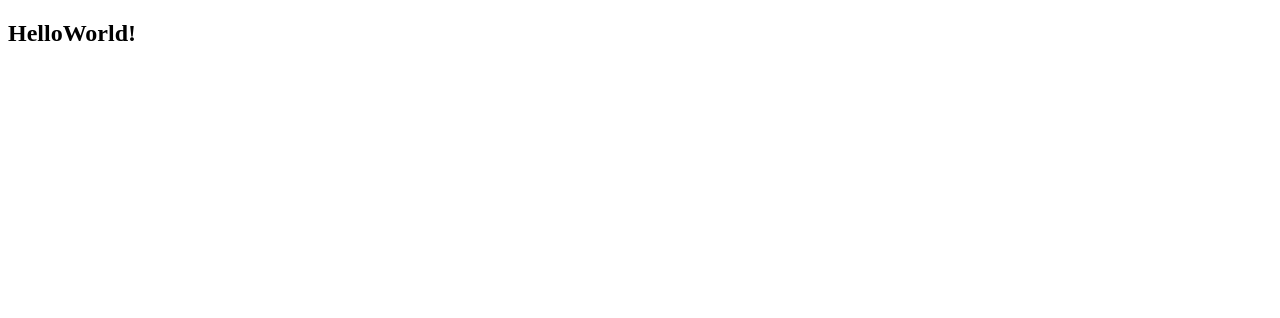
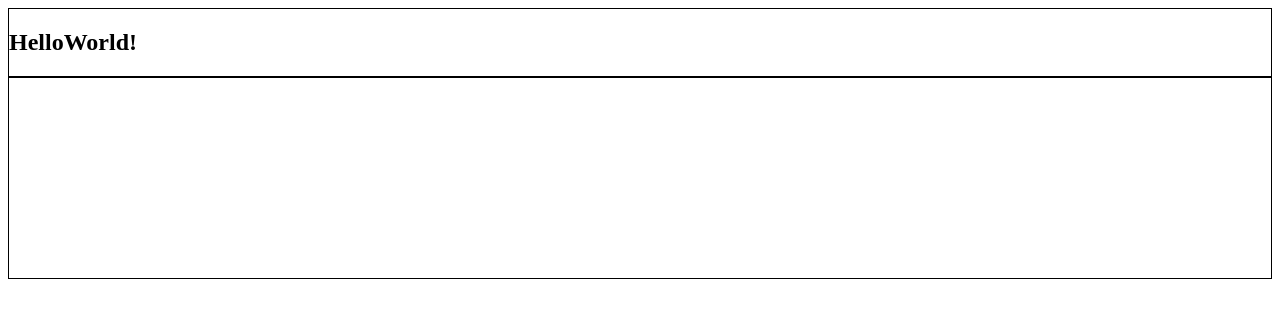
Before and after one commit to MigAnette/MigAnette.github.io, a plain HTML site: page index.html in a window 1280 px wide. Drawn offline with Linux system fonts and the light colour scheme.

Commit message:
Added style.css

```diff
--- a/index.html
+++ b/index.html
@@ -4,6 +4,7 @@
     <meta charset="UTF-8">
     <meta name="viewport" content="width=device-width, initial-scale=1.0">
     <meta http-equiv="X-UA-Compatible" content="ie=edge">
+    <link rel="stylesheet" href="style.css">
     <title>Document</title>
 </head>
 <body>
@@ -12,7 +13,7 @@
             <div class="mainTitle"><h1>HelloWorld!</h1></div>
         </nav>
         <main>
-            <article style="border: black">
+            <article class="intro">
                 <h2></h2>
             </article>
             <section>
@@ -20,5 +21,6 @@
             </section>
         </main>
     </div>
+
 </body>
 </html>
--- /dev/null
+++ b/style.css
@@ -0,0 +1,8 @@
+nav {
+    border: 1px solid black;
+}
+
+.intro {
+    border: 1px solid black;
+    height: 200px;
+}
```
